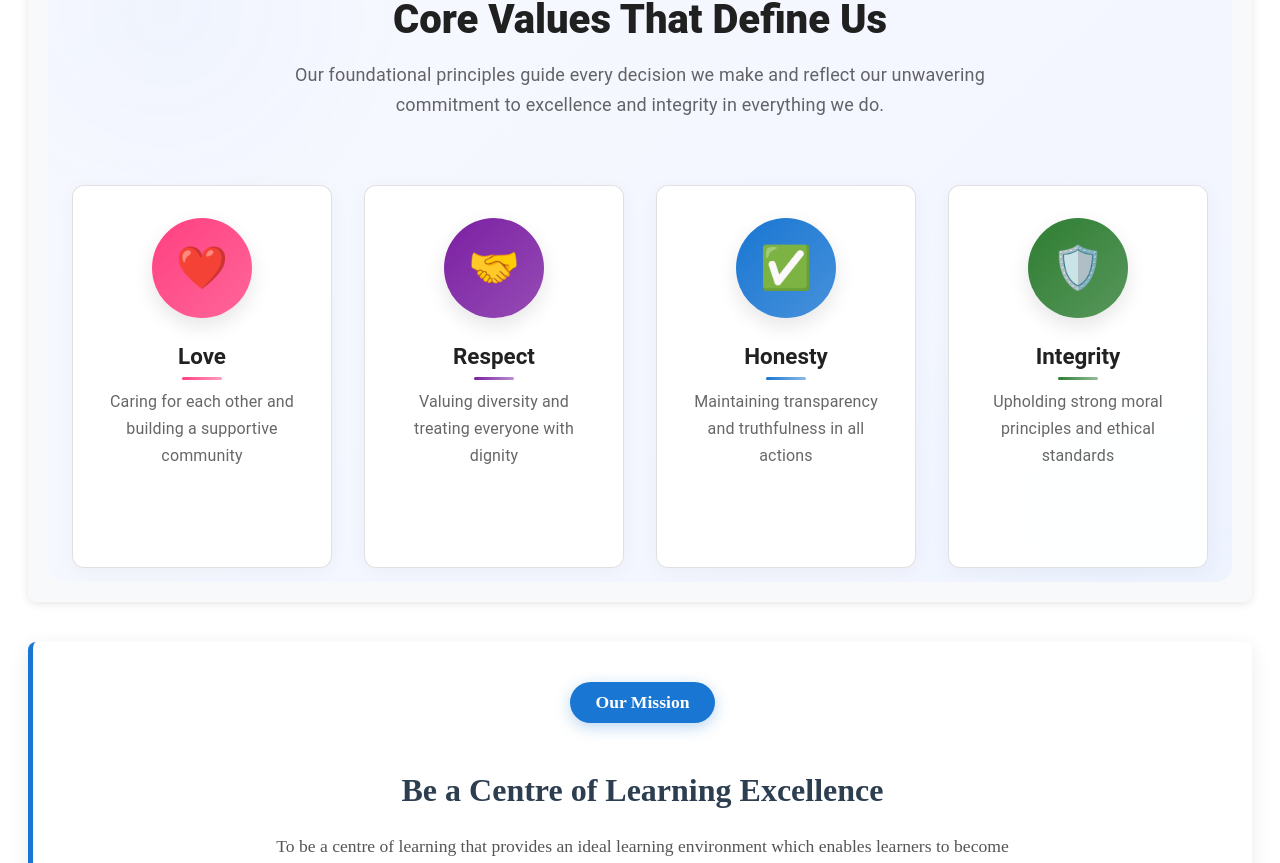
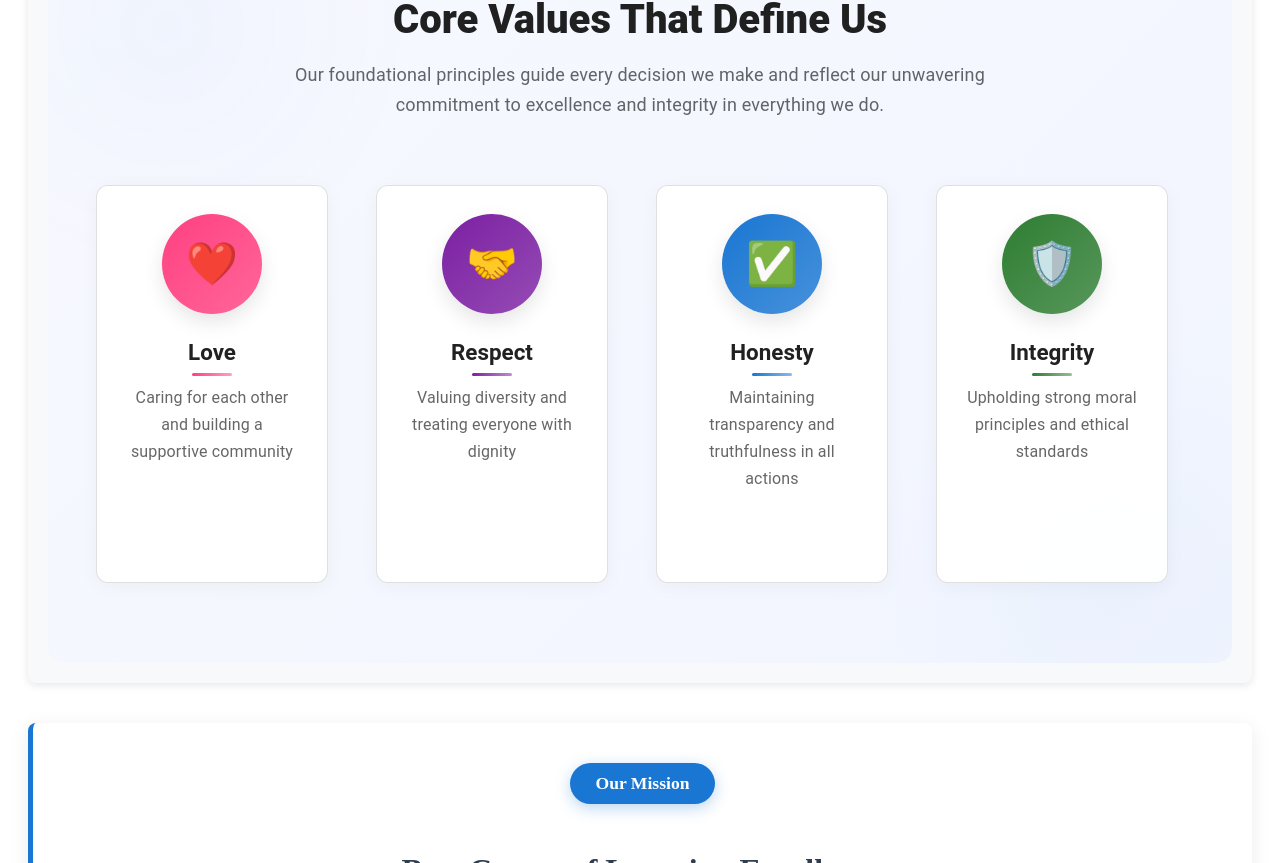
Before and after one commit to elly-design/tbjs-system, a React (Vite) app: page /about in a window 1280 px wide. Shown: the part 3003-3866 px from the top of the page. Built offline with nearby package versions, Linux system fonts and the light colour scheme.

Commit message:
Your commit message

```diff
--- a/package.json
+++ b/package.json
@@ -17,7 +17,7 @@
     "@supabase/auth-ui-react": "^0.4.7",
     "@supabase/auth-ui-shared": "^0.1.8",
     "@supabase/supabase-js": "^2.52.1",
-    "framer-motion": "^12.23.6",
+    "framer-motion": "^12.23.12",
     "react": "^18.3.1",
     "react-dom": "^18.3.1",
     "react-phone-number-input": "^3.4.12",
--- a/src/pages/About.jsx
+++ b/src/pages/About.jsx
@@ -1,5 +1,6 @@
 import React from 'react';
 import { Typography, Container, Grid, Box, Chip, Button } from '@mui/material';
+import { motion } from 'framer-motion';
 
 const About = () => {
   return (
@@ -367,7 +368,7 @@ const About = () => {
                     p: 2,
                     borderRadius: 2,
                     height: '100%',
-                    transition: 'all 0.3s ease',
+                    transition: 'all 0.4s ease',
                     '&:hover': {
                       transform: 'translateY(-2px)',
                       bgcolor: 'rgba(25, 118, 210, 0.08)'
@@ -577,7 +578,7 @@ const About = () => {
                 </Typography>
               </Box>
 
-              <Grid container spacing={{ xs: 3, md: 4 }} justifyContent="center">
+              <Grid container spacing={{ xs: 2, sm: 3, md: 4 }} justifyContent="center" sx={{ px: { xs: 1, sm: 2, md: 3 } }}>
                 {[
                   {
                     icon: '❤️',
@@ -604,11 +605,58 @@ const About = () => {
                     color: '#2e7d32'
                   }
                 ].map((value, index) => (
-                  <Grid item xs={12} sm={6} md={3} key={index} data-aos="fade-up" data-aos-delay={index * 100}>
+                  <Grid
+                    item
+                    xs={12}
+                    sm={6}
+                    md={3}
+                    key={index}
+                    data-aos="fade-up"
+                    data-aos-delay={index * 100}
+                    sx={{
+                      px: { xs: 1, sm: 2 },
+                      mb: { xs: 2, sm: 3, md: 0 },
+                      '&:last-child': {
+                        mb: 0
+                      }
+                    }}
+                  >
+                    <motion.div
+                      initial={{ x: -50, opacity: 0 }}
+                      animate={{
+                        x: [0, -5, 5, 0],
+                        opacity: 1,
+                        transition: {
+                          x: {
+                            repeat: Infinity,
+                            duration: 8,
+                            ease: 'easeInOut',
+                            times: [0, 0.2, 0.4, 0.6],
+                            delay: index * 0.5
+                          },
+                          opacity: {
+                            duration: 0.5,
+                            delay: index * 0.1
+                          }
+                        }
+                      }}
+                      whileHover={{
+                        y: -5,
+                        scale: 1.02,
+                        boxShadow: '0 15px 30px rgba(25, 118, 210, 0.2)',
+                        transition: {
+                          type: 'spring',
+                          stiffness: 300,
+                          damping: 10,
+                          y: { duration: 0.3 }
+                        }
+                      }}
+                    >
                       <Box
                         sx={{
-                        height: '100%',
-                        p: { xs: 3, md: 4 },
+                          height: { xs: 'auto', sm: '100%' },
+                          minHeight: { xs: '280px', sm: '320px', md: '340px' },
+                          p: { xs: 2.5, sm: 3, md: 3.5 },
                           textAlign: 'center',
                           borderRadius: 3,
                           transition: 'all 0.4s cubic-bezier(0.4, 0, 0.2, 1)',
@@ -623,6 +671,12 @@ const About = () => {
                             '& .value-icon': {
                               transform: 'scale(1.1) rotate(5deg)',
                               boxShadow: '0 10px 25px rgba(0,0,0,0.1)'
+                            }
+                          },
+                          '@media (max-width: 600px)': {
+                            '&:hover': {
+                              transform: 'translateY(-4px)',
+                              boxShadow: '0 8px 20px rgba(25, 118, 210, 0.1)'
                             }
                           },
                           position: 'relative',
@@ -647,8 +701,8 @@ const About = () => {
                         <Box
                           className="value-icon"
                           sx={{
-                          width: 100,
-                          height: 100,
+                            width: { xs: 85, sm: 90, md: 100 },
+                            height: { xs: 85, sm: 90, md: 100 },
                             borderRadius: '50%',
                             background: `linear-gradient(135deg, ${value.color} 0%, ${value.color}cc 100%)`,
                             display: 'flex',
@@ -657,7 +711,7 @@ const About = () => {
                             mx: 'auto',
                             mb: 3,
                             color: 'white',
-                          fontSize: '42px',
+                            fontSize: { xs: '36px', sm: '40px', md: '42px' },
                             transition: 'all 0.4s cubic-bezier(0.4, 0, 0.2, 1)',
                             boxShadow: '0 8px 20px rgba(0,0,0,0.1)'
                           }}
@@ -700,6 +754,7 @@ const About = () => {
                           {value.description}
                         </Typography>
                       </Box>
+                    </motion.div>
                   </Grid>
                 ))}
               </Grid>
--- a/src/pages/Home.jsx
+++ b/src/pages/Home.jsx
@@ -14,8 +14,12 @@ import {
   Typography,
   Button,
   Fade,
-  Slide
+  Slide,
+  useTheme,
+  useMediaQuery,
+  Avatar
 } from '@mui/material';
+import { motion } from 'framer-motion';
 import {
   School,
   SportsBasketball,
@@ -28,58 +32,7 @@ import {
   Groups,
   Person,
   PersonOutline,
-  PersonPin,
-  PersonPinCircle,
-  PersonAdd,
-  PersonAddAlt,
-  PersonAddAlt1,
-  PersonAddAltOutlined,
-  PersonAddDisabled,
-  PersonOff,
-  PersonOutlineOutlined,
-  PersonPinCircleOutlined,
-  PersonPinOutlined,
-  PersonRemove,
-  PersonRemoveAlt1,
-  PersonRemoveOutlined,
-  PersonSearch,
-  PersonSearchOutlined,
-  PersonSearchRounded,
-  PersonSearchSharp,
-  PersonSearchTwoTone,
-  PersonSharp,
-  PersonTwoTone,
-  PersonOutlineSharp,
-  PersonOutlineTwoTone,
-  PersonOffOutlined,
-  PersonOffRounded,
-  PersonOffSharp,
-  PersonOffTwoTone,
-  PersonAddAltRounded,
-  PersonAddAltSharp,
-  PersonAddAltTwoTone,
-  PersonAddDisabledOutlined,
-  PersonAddDisabledRounded,
-  PersonAddDisabledSharp,
-  PersonAddDisabledTwoTone,
-  PersonAddOutlined,
-  PersonAddRounded,
-  PersonAddSharp,
-  PersonAddTwoTone,
-  PersonOutlineRounded,
-  PersonPinCircleRounded,
-  PersonPinCircleSharp,
-  PersonPinCircleTwoTone,
-  PersonPinRounded,
-  PersonPinSharp,
-  PersonPinTwoTone,
-  PersonRemoveAlt1Outlined,
-  PersonRemoveAlt1Rounded,
-  PersonRemoveAlt1Sharp,
-  PersonRemoveAlt1TwoTone,
-  PersonRemoveRounded,
-  PersonRemoveSharp,
-  PersonRemoveTwoTone
+  PersonPin
 } from '@mui/icons-material';
 import ImageSlider from '../components/ImageSlider';
 import { Link as RouterLink } from 'react-router-dom';
@@ -444,19 +397,7 @@ const Home = () => {
                 margin: '0 auto 30px',
                 position: 'relative',
                 transition: 'all 0.4s ease',
-                '&:hover': {
-                  transform: 'scale(1.1) rotate(5deg)',
-                  backgroundColor: 'rgba(25, 118, 210, 0.15)'
-                },
-                '&:before': {
-                  content: '""',
-                  position: 'absolute',
-                  width: 'calc(100% + 10px)',
-                  height: 'calc(100% + 10px)',
-                  borderRadius: '30px',
-                  border: '2px dashed rgba(255, 82, 82, 0.4)',
-                  animation: 'pulse 3s ease-in-out infinite',
-                }
+
               }}>
                 <Science sx={{
                   fontSize: 46,
@@ -482,10 +423,7 @@ const Home = () => {
                   transition: 'all 0.3s ease',
                   transformOrigin: 'center'
                 },
-                '&:hover:after': {
-                  width: '70px',
-                  background: 'linear-gradient(90deg, #ff5252, #ff1744)'
-                }
+
               }}>
                 Modern Facilities
               </Typography>
@@ -1386,30 +1324,43 @@ const Home = () => {
           '& > .MuiGrid-item': {
             px: { xs: 2, sm: 3 },
             mb: { xs: 2, md: 0 },
-            '& > .MuiPaper-root': {
-              height: '100%',
-              p: { xs: 2, md: 4 },
-              mx: { xs: 2, sm: 0 },
-              '&:hover': {
-                transform: { xs: 'none', md: 'translateY(-5px)' },
-                boxShadow: { xs: '0 4px 12px rgba(0,0,0,0.1)', md: '0 15px 50px rgba(0,0,0,0.1)' }
-              }
-            }
+            overflow: 'hidden'
           }
         }}>
           {/* Testimonial 1 */}
-          <Grid item xs={12} md>
-            <Paper elevation={3} sx={{
-              background: 'white',
-              borderRadius: '12px',
-              padding: '30px',
-              position: 'relative',
-              height: '100%',
-              transition: 'transform 0.3s ease, box-shadow 0.3s ease',
-              '&:hover': {
-                transform: 'translateY(-5px)',
-                boxShadow: '0 15px 50px rgba(0,0,0,0.1)'
-              }
+          <Grid item>
+            <motion.div
+              initial={{ x: -50, opacity: 0 }}
+              whileInView={{
+                x: 0,
+                opacity: 1,
+                transition: {
+                  type: 'spring',
+                  stiffness: 100,
+                  damping: 15,
+                  duration: 0.5,
+                  delay: 0.1
+                }
+              }}
+              viewport={{ once: true, margin: '-50px' }}
+            >
+              <Paper
+                elevation={3}
+                component={motion.div}
+                whileHover={{
+                  y: -5,
+                  transition: { type: 'spring', stiffness: 400, damping: 10 }
+                }}
+                sx={{
+                  borderRadius: '12px',
+                  transition: 'all 0.3s ease',
+                  height: '100%',
+                  p: { xs: 2, md: 4 },
+                  mx: { xs: 2, sm: 0 },
+                  '&:hover': {
+                    transform: { xs: 'none', md: 'translateY(-5px)' },
+                    boxShadow: { xs: '0 4px 12px rgba(0,0,0,0.1)', md: '0 15px 50px rgba(0,0,0,0.1)' }
+                  }
             }}>
               <Box sx={{
                 position: 'absolute',
@@ -1464,6 +1415,7 @@ const Home = () => {
                 </Box>
               </Box>
             </Paper>
+          </motion.div>
           </Grid>
 
           {/* Testimonial 2 */}
```
Also changed, not shown: src/pages/Home.fixed.jsx (added, +123 -0 lines), 1 other file (tests, documents, lock files or other folders). Lines whose indentation alone changed are shown as unchanged.
